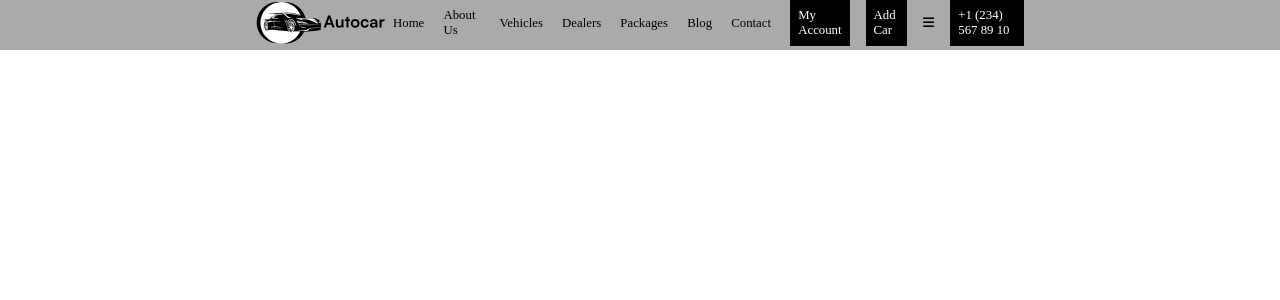
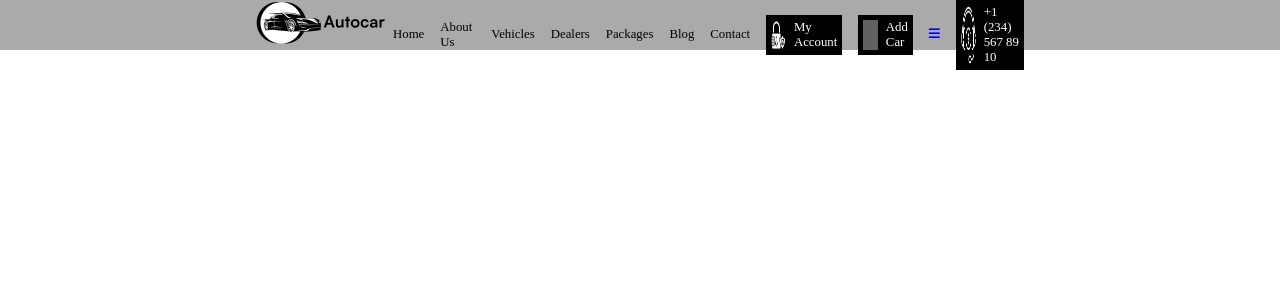
Before and after one commit to Lucaalex00/proj-html-vuejs, a Vue app: page / in a window 1280 px wide. Shown: the top 300 px of the page. Built offline with nearby package versions, Linux system fonts and the light colour scheme; grey boxes are pictures that could not be loaded.

Commit message:
fix Header Component Commit
Add styles on header elements

```diff
--- a/src/components/AppHeader.vue
+++ b/src/components/AppHeader.vue
@@ -44,10 +44,16 @@ export default {
                         {{ headerItem.info.contactString }}
                     </div>
                     <div class="actions">
-                        <a class="cta" href="#">{{ headerItem.actions.myAccount }}</a>
-                        <a class="cta" href="#">{{ headerItem.actions.addCar }}</a>
-                        <i class="fa-solid fa-bars"></i>
-                        <a class="cta" href="#">{{ headerItem.actions.phoneNumber }}</a>
+                        <a class="cta" href="#">
+                            <img :src="`../src/assets/logos/${headerItem.actions.myAccountLogo}`" alt="">{{
+                            headerItem.actions.myAccount }}</a>
+                        <a class="cta" href="#">
+                            <img :src="`../src/assets/logos/${headerItem.actions.addCarLogo}`" alt="">{{
+                            headerItem.actions.addCar }}</a>
+                        <a href="#"><i class="fa-solid fa-bars"></i></a>
+                        <a class="cta" href="#">
+                            <img :src="`../src/assets/logos/${headerItem.actions.phoneNumberLogo}`" alt="">{{
+                            headerItem.actions.phoneNumber }}</a>
                     </div>
                 </div>
             </div>
@@ -81,17 +87,23 @@ export default {
                align-items: center;
                font-size: 0.8rem;
                margin-bottom: 10px;
-               gap: 1.2rem;
+               gap: 1rem;
                .actions{
                 display: flex;
                 align-items: center;
                 gap: 1rem;
-               .cta{
-                background-color: var(--darkest-color);
-                padding: 0.5rem;
-                text-decoration: none;
-                color: var(--lighter-color)
-                    }
+                .cta{
+                    display: flex;
+                    gap: 0.5rem;
+                    background-color: var(--darkest-color);
+                    padding: 0.3rem;
+                    text-decoration: none;
+                    color: var(--lighter-color);
+                        >img{
+                            width: 15px;
+                            filter: invert(100%)
+                        }
+                    };
                 };
             };
         };
--- a/src/store/headerInfoState.js
+++ b/src/store/headerInfoState.js
@@ -15,9 +15,11 @@ export const headerInfoState = reactive({
       },
       actions: {
         myAccount: "My Account",
+        myAccountLogo: "padlock.png",
         addCar: "Add Car",
+        addCarLogo: "add.png",
         phoneNumber: "+1 (234) 567 89 10",
-        menu: '<i class="fa-solid fa-bars"></i>',
+        phoneNumberLogo: "headphones.png",
       },
     },
   ],
```
